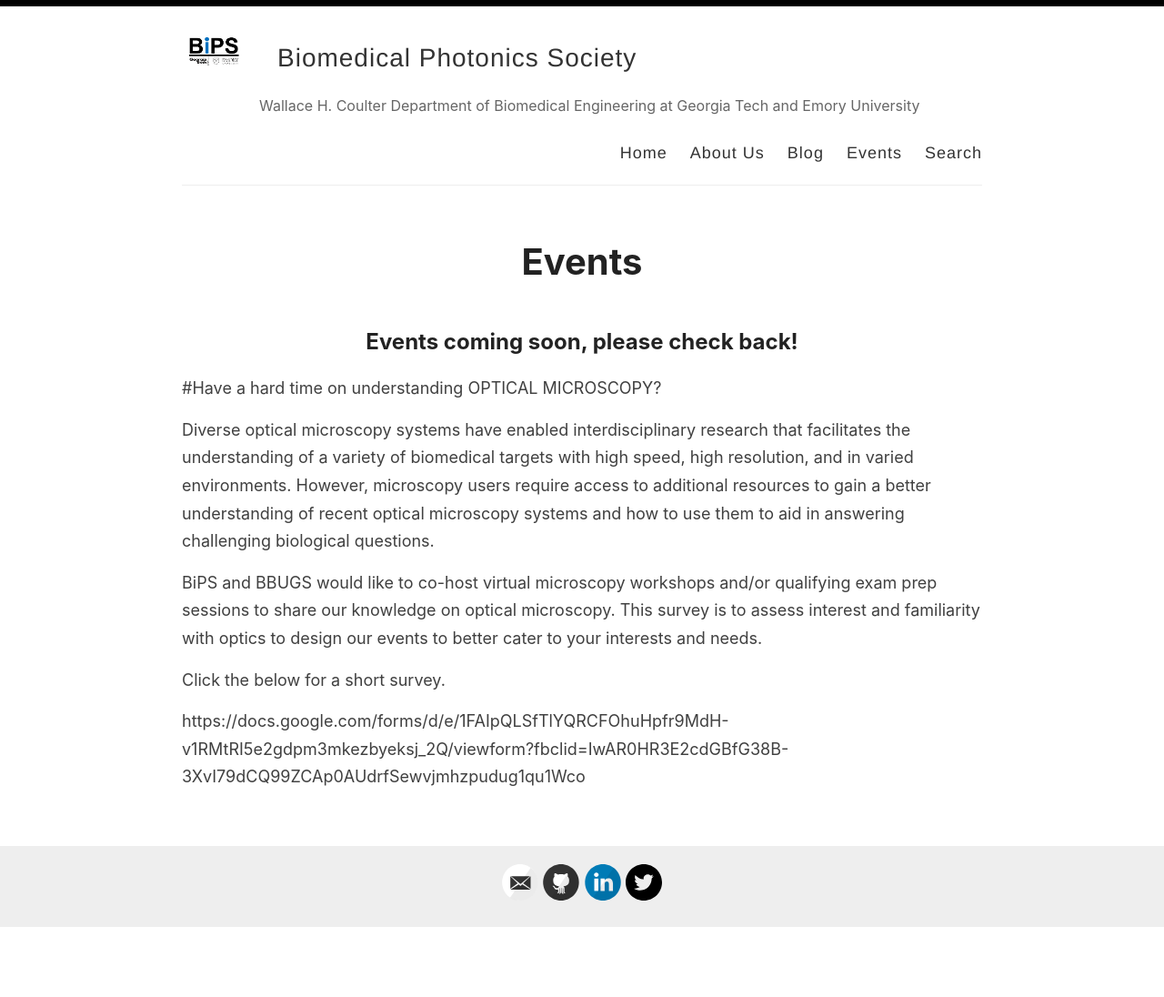
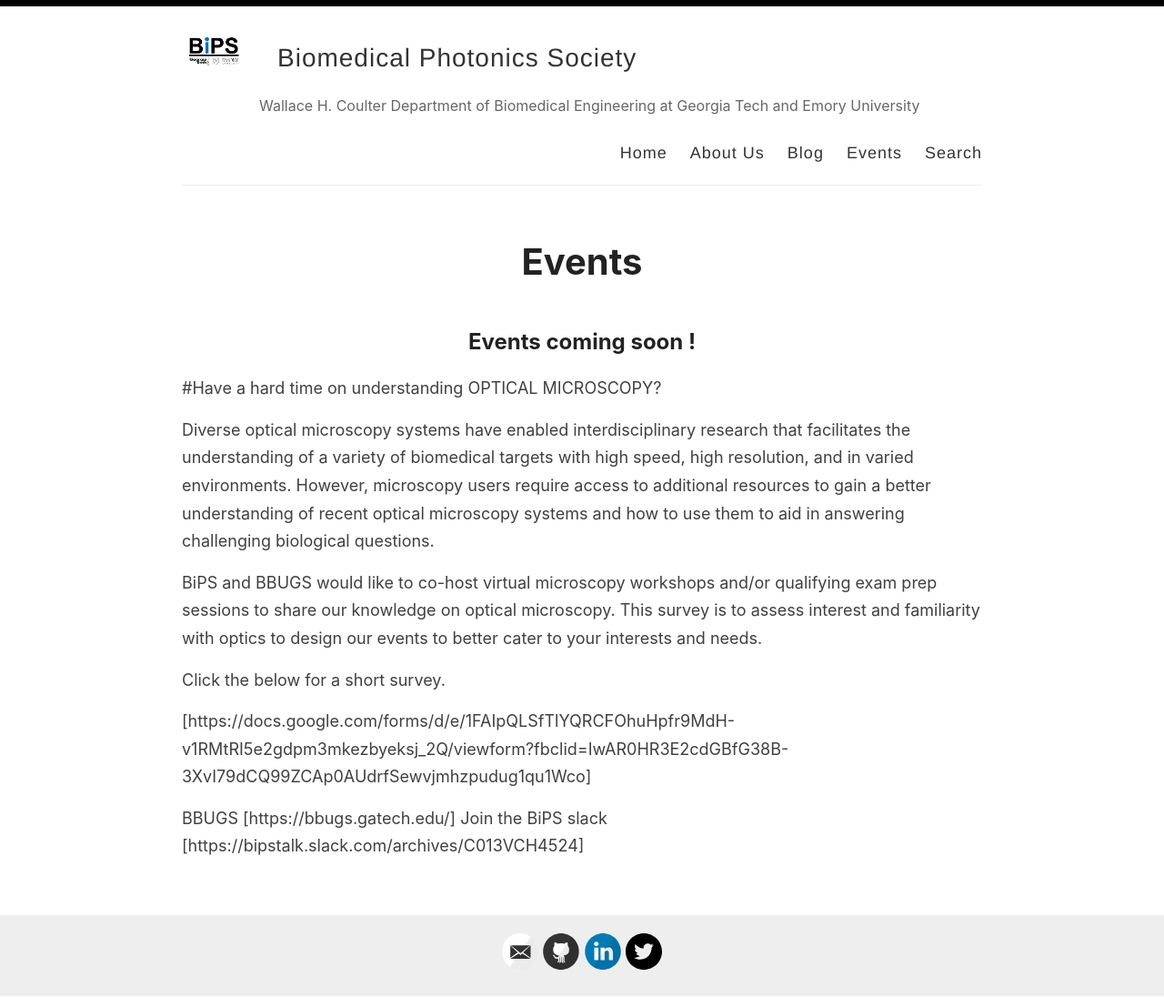
Before and after one commit to bipsgatech/bipsgatech.github.io, a Jekyll site: the page built from _pages/events.md, in a window 1280 px wide. Shown: the whole page at 91% size. Built offline with Jekyll 4.4.1, drawn with Linux system fonts in a browser that asks for light colours; before the commit the page ends 1019 px from its top, so only the background shows below that.

Commit message:
Update events.md

```diff
--- a/_pages/events.md
+++ b/_pages/events.md
@@ -4,7 +4,7 @@ title: Events
 permalink: /events/
 ---
 
-## Events coming soon, please check back!
+## Events coming soon !
 #Have a hard time on understanding OPTICAL MICROSCOPY?
 
 Diverse optical microscopy systems have enabled interdisciplinary research that facilitates the understanding of a variety of biomedical targets with high speed, high resolution, and in varied environments. However, microscopy users require access to additional resources to gain a better understanding of recent optical microscopy systems and how to use them to aid in answering challenging biological questions.
@@ -14,4 +14,7 @@ BiPS and BBUGS would like to co-host virtual microscopy workshops and/or qualify
 
 Click the below for a short survey.
 
-https://docs.google.com/forms/d/e/1FAIpQLSfTlYQRCFOhuHpfr9MdH-v1RMtRI5e2gdpm3mkezbyeksj_2Q/viewform?fbclid=IwAR0HR3E2cdGBfG38B-3XvI79dCQ99ZCAp0AUdrfSewvjmhzpudug1qu1Wco
+[https://docs.google.com/forms/d/e/1FAIpQLSfTlYQRCFOhuHpfr9MdH-v1RMtRI5e2gdpm3mkezbyeksj_2Q/viewform?fbclid=IwAR0HR3E2cdGBfG38B-3XvI79dCQ99ZCAp0AUdrfSewvjmhzpudug1qu1Wco]
+
+BBUGS [https://bbugs.gatech.edu/]
+Join the BiPS slack [https://bipstalk.slack.com/archives/C013VCH4524]
```
